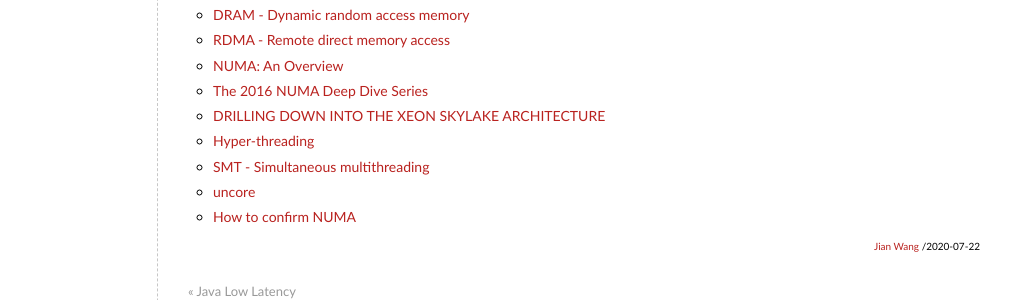
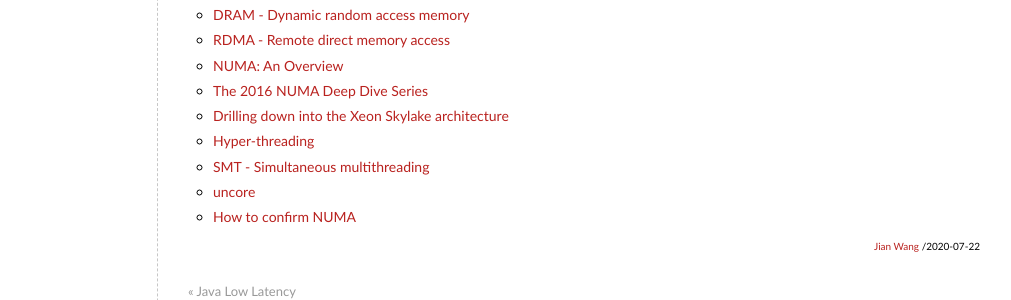
Before and after one commit to elan2wang/note, a Jekyll site: the page built from _posts/2020-07-22-memory.md, in a window 1280 px wide. Shown: the part 373-673 px from the top of the page, without its empty margins (93-1104 px from the left). Built offline with Jekyll 4.4.1, drawn with Linux system fonts in a browser that asks for light colours; comment, search, counter and statistics services are not loaded.

```diff
--- a/_posts/2020-07-22-memory.md
+++ b/_posts/2020-07-22-memory.md
@@ -20,7 +20,7 @@ categories: Java
 * [RDMA - Remote direct memory access](https://en.wikipedia.org/wiki/Remote_direct_memory_access)
 * [NUMA: An Overview](https://queue.acm.org/detail.cfm?id=2513149)
 * [The 2016 NUMA Deep Dive Series](https://frankdenneman.nl/2016/07/06/introduction-2016-numa-deep-dive-series/)
-* [DRILLING DOWN INTO THE XEON SKYLAKE ARCHITECTURE](https://www.nextplatform.com/2017/08/04/drilling-xeon-skylake-architecture/)
+* [Drilling down into the Xeon Skylake architecture](https://www.nextplatform.com/2017/08/04/drilling-xeon-skylake-architecture/)
 * [Hyper-threading](https://en.wikipedia.org/wiki/Hyper-threading)
 * [SMT - Simultaneous multithreading](https://en.wikipedia.org/wiki/Simultaneous_multithreading)
 * [uncore](https://en.wikipedia.org/wiki/Uncore)
```
